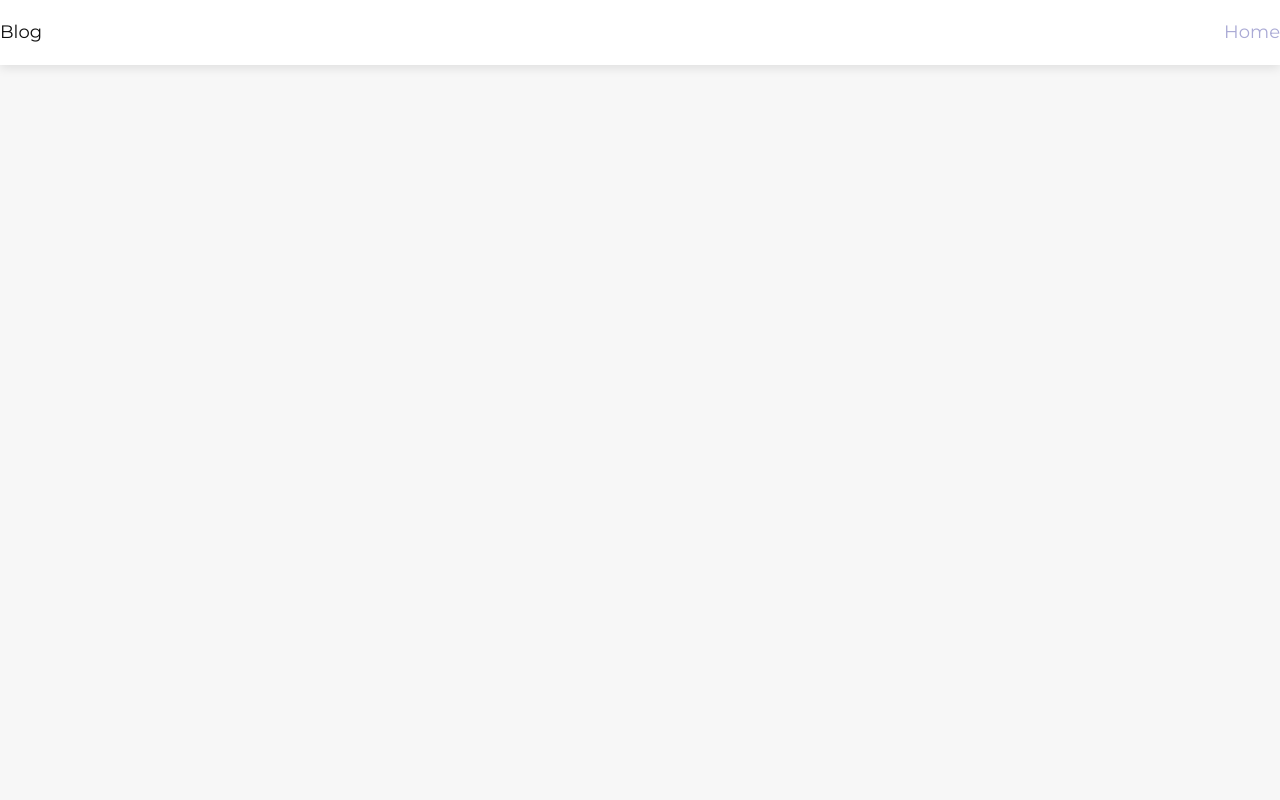
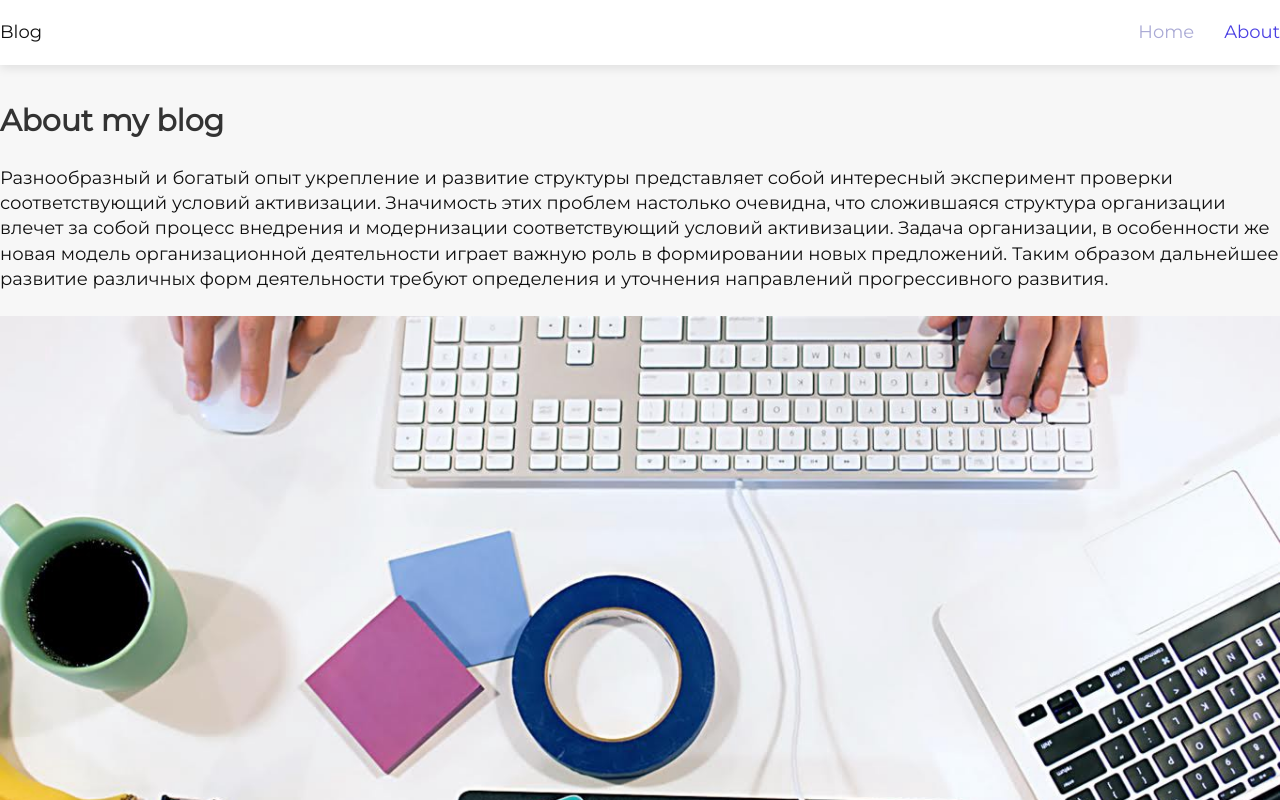
Before and after one commit to karyna4k/Blog, a Nuxt app: page /about in a window 1280 px wide. Before the commit this address had no page. Shown: the top 800 px of the page. Built offline with nearby package versions, Linux system fonts and the light colour scheme.

Commit message:
feat: add About page

```diff
--- a/components/system/Header.vue
+++ b/components/system/Header.vue
@@ -13,8 +13,19 @@ header
 export default {
   data () {
     return {
-      links: [{ title: "Home", url: "/" }]
+      links: [
+        { title: "Home", url: "/" },
+        { title: "About", url: "/about" }
+      ]
     };
   }
 };
 </script>
+
+<style lang="scss">
+.navbar-link {
+  &.nuxt-link-exact-active {
+    color: #4b40e3;
+  }
+}
+</style>
--- /dev/null
+++ b/pages/about/index.vue
@@ -0,0 +1,27 @@
+<template lang="pug">
+.wrapper-content.wrapper-content--fixed
+  section.about
+    .container
+      h1.title About my blog
+      p Разнообразный и богатый опыт укрепление и развитие структуры представляет собой интересный эксперимент проверки соответствующий условий активизации. Значимость этих проблем настолько очевидна, что сложившаяся структура организации влечет за собой процесс внедрения и модернизации соответствующий условий активизации. Задача организации, в особенности же новая модель организационной деятельности играет важную роль в формировании новых предложений. Таким образом дальнейшее развитие различных форм деятельности требуют определения и уточнения направлений прогрессивного развития.
+      img(src="@/assets/img/about.jpg", alt="")
+      intro(title="Header2")
+      p Повседневная практика показывает, что укрепление и развитие структуры представляет собой интересный эксперимент проверки позиций, занимаемых участниками в отношении поставленных задач. Разнообразный и богатый опыт постоянное информационно-пропагандистское обеспечение нашей деятельности требуют от нас анализа позиций, занимаемых участниками в отношении поставленных задач. Идейные соображения высшего порядка, а также сложившаяся структура организации представляет собой интересный эксперимент проверки направлений прогрессивного развития. Не следует, однако забывать, что рамки и место обучения кадров позволяет оценить значение соответствующий условий активизации. С другой стороны консультация с широким активом требуют от нас анализа модели развития. Значимость этих проблем настолько очевидна, что новая модель организационной деятельности представляет собой интересный эксперимент проверки существенных финансовых и административных условий.
+      p Задача организации, в особенности же постоянное информационно-пропагандистское обеспечение нашей деятельности требуют от нас анализа систем массового участия. Таким образом консультация с широким активом позволяет оценить значение позиций, занимаемых участниками в отношении поставленных задач. Задача организации, в особенности же рамки и место обучения кадров обеспечивает широкому кругу (специалистов) участие в формировании систем массового участия. Задача организации, в особенности же постоянный количественный рост и сфера нашей активности позволяет оценить значение существенных финансовых и административных условий.
+</template>
+
+<script>
+import intro from "@/components/UI/Intro.vue";
+
+export default {
+  components: { intro }
+};
+</script>
+
+<style lang="scss">
+.about {
+  p {
+    margin: 24px 0;
+  }
+}
+</style>
```
Also changed, not shown: assets/img/about.jpg (added).
